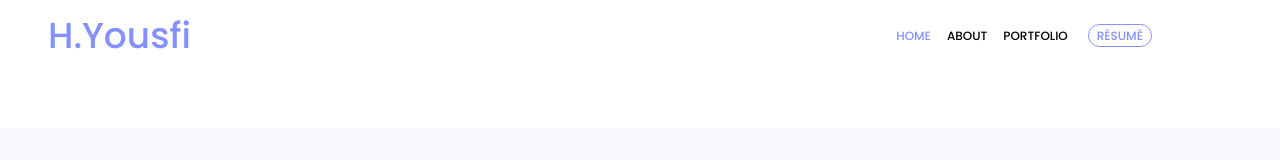
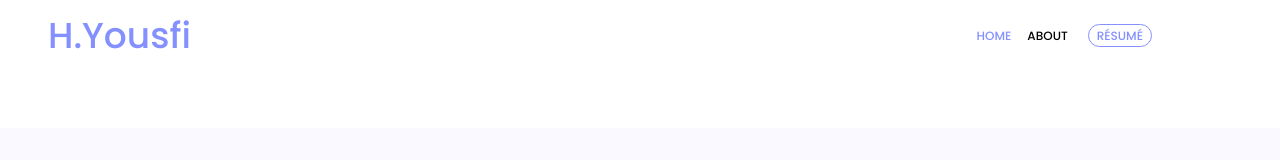
Before and after one commit to maky-hnou/portfolio-front, a Next.js app: page / in a window 1280 px wide. Shown: the top 160 px of the page. Built offline with nearby package versions, Linux system fonts and the light colour scheme.

Commit message:
Remove portfolio page

```diff
--- a/src/components/NavBar.js
+++ b/src/components/NavBar.js
@@ -116,9 +116,6 @@ export default function NavBar() {
         <nav className="absolute mr-32 right-0 font-medium text-xs uppercase">
           <CustomLink href="/" title="Home" />
           <CustomLink href="/about" title="About" />
-
-          <CustomLink href="/portfolio" title="Portfolio" />
-
           <CustomLink
             href="media/Hani_Yousfi_Resume.pdf"
             title="Résumé"
@@ -143,11 +140,6 @@ export default function NavBar() {
             />
 
             <CustomMobileLink
-              href="/portfolio"
-              title="Portfolio"
-              toggle={handleClick}
-            />
-            <CustomMobileLink
               href="media/Hani_Yousfi_Resume.pdf"
               title="Résumé"
               target="_blank"
```
